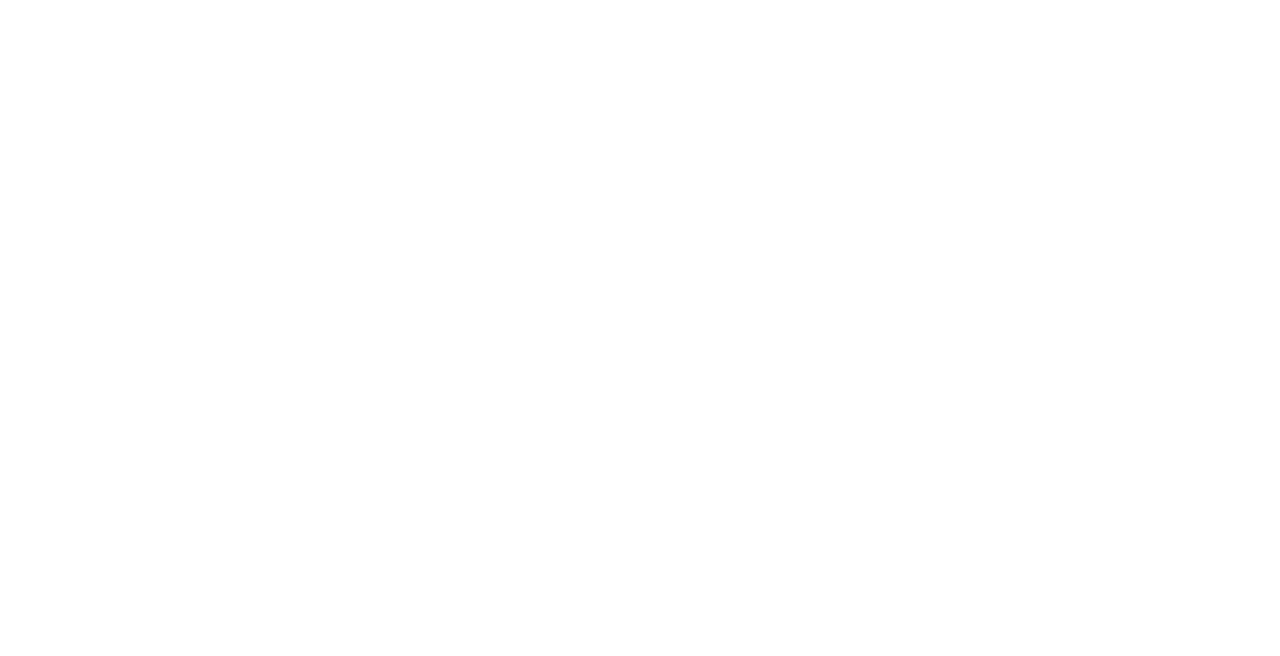
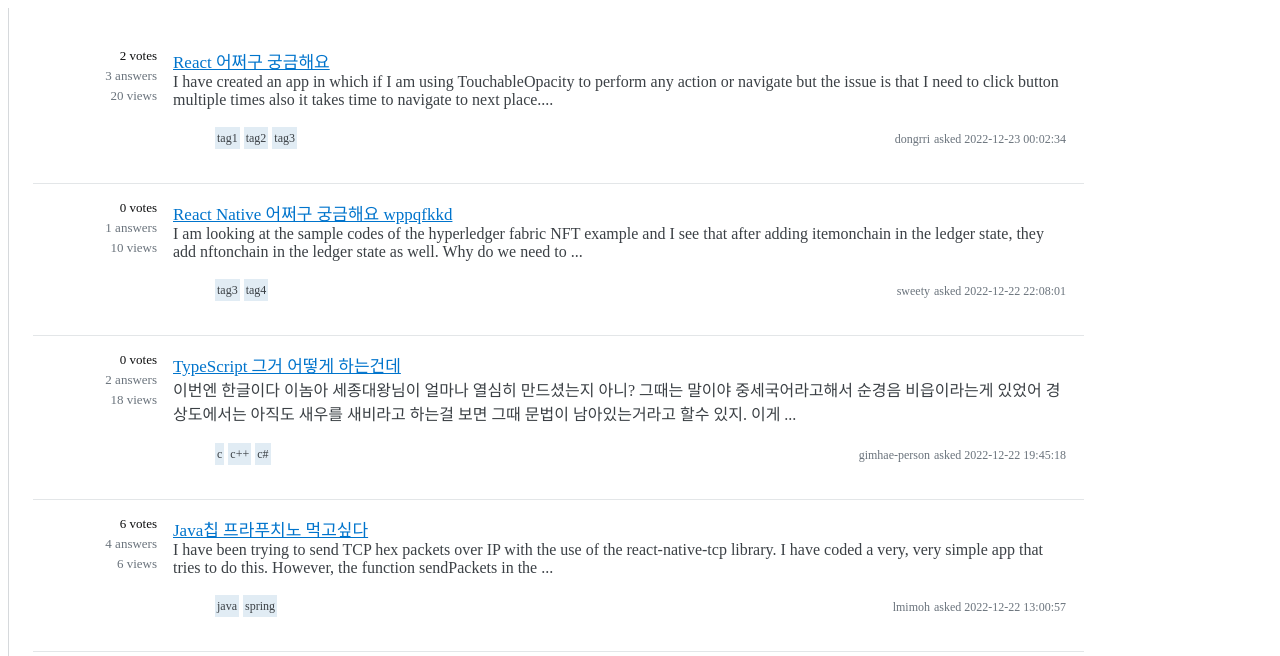
Before and after one commit to codestates-seb/seb41_pre_026, a React (Create React App) app in the folder client/: page / in a window 1280 px wide. Shown: the top 656 px of the page. Built offline with nearby package versions, Linux system fonts and the light colour scheme.

Commit message:
feat : Questions / Question 컴포넌트 구현

```diff
--- a/client/src/App.js
+++ b/client/src/App.js
@@ -8,9 +8,7 @@
   //   method: "GET",
   //   body: "",
   // };
-
   // console.log(useRequest(url, option));
-
   return (
     <BrowserRouter>
       <Routes>
@@ -19,5 +17,4 @@
     </BrowserRouter>
   );
 }
-
 export default App;
--- /dev/null
+++ b/client/src/Assets/questionsData.js
@@ -0,0 +1,50 @@
+export const data = [
+  {
+    id: 1,
+    vote: 2,
+    answerCount: 3,
+    view: 20,
+    title: "React 어쩌구 궁금해요",
+    excerpt:
+      "I have created an app in which if I am using TouchableOpacity to perform any action or navigate but the issue is that I need to click button multiple times also it takes time to navigate to next place....",
+    tags: ["tag1", "tag2", "tag3"],
+    mid: "dongrri",
+    createdAt: "2022-12-23 00:02:34",
+  },
+  {
+    id: 2,
+    vote: 0,
+    answerCount: 1,
+    view: 10,
+    title: "React Native 어쩌구 궁금해요 wppqfkkd",
+    excerpt:
+      "I am looking at the sample codes of the hyperledger fabric NFT example and I see that after adding itemonchain in the ledger state, they add nftonchain in the ledger state as well. Why do we need to ...",
+    tags: ["tag3", "tag4"],
+    mid: "sweety",
+    createdAt: "2022-12-22 22:08:01",
+  },
+  {
+    id: 3,
+    vote: 0,
+    answerCount: 2,
+    view: 18,
+    title: "TypeScript 그거 어떻게 하는건데",
+    excerpt:
+      "이번엔 한글이다 이놈아 세종대왕님이 얼마나 열심히 만드셨는지 아니? 그때는 말이야 중세국어라고해서 순경음 비읍이라는게 있었어 경상도에서는 아직도 새우를 새비라고 하는걸 보면 그때 문법이 남아있는거라고 할수 있지. 이게 ...",
+    tags: ["c", "c++", "c#"],
+    mid: "gimhae-person",
+    createdAt: "2022-12-22 19:45:18",
+  },
+  {
+    id: 4,
+    vote: 6,
+    answerCount: 4,
+    view: 6,
+    title: "Java칩 프라푸치노 먹고싶다",
+    excerpt:
+      "I have been trying to send TCP hex packets over IP with the use of the react-native-tcp library. I have coded a very, very simple app that tries to do this. However, the function sendPackets in the ...",
+    tags: ["java", "spring"],
+    mid: "lmimoh",
+    createdAt: "2022-12-22 13:00:57",
+  },
+];
--- a/client/src/Components/Questions/Question.js
+++ b/client/src/Components/Questions/Question.js
@@ -1,5 +1,122 @@
-function Question() {
-  return <></>;
+import styled from "styled-components";
+
+const QuestionContainer = styled.div`
+  position: relative;
+  width: auto;
+  display: flex;
+  border-bottom: 1px solid #e3e6e8;
+  padding: 16px;
+`;
+
+const SummaryStats = styled.div`
+  gap: 4px;
+  margin-right: 16px;
+  margin-bottom: 4px;
+  width: 108px;
+  display: flex;
+  flex-direction: column;
+  flex-shrink: 0;
+  flex-wrap: wrap;
+  align-items: flex-end;
+  font-size: 13px;
+  color: #6a737c;
+  .stats-item-vote {
+    color: #0c0d0e;
+  }
+`;
+
+const SummaryContent = styled.div`
+  flex-grow: 1;
+  max-width: 100%;
+  a {
+    font-size: 17px;
+    color: #0074cc;
+  }
+  div {
+    fonst-size: 13px;
+    color: #3b4045;
+    margin: -2, 0, 8;
+  }
+`;
+
+const Info = styled.div`
+  display: flex;
+  align-items: center;
+  justify-content: space-between;
+  flex-wrap: wrap;
+  column-gap: 6px;
+  row-gap: 8px;
+
+  .content-item-tags {
+    display: flex;
+    flex-wrap: wrap;
+    gap: 4px;
+  }
+  ul {
+    flex-direction: row;
+    line-height: 18px;
+    float: left;
+  }
+  li {
+    list-style: none !important;
+    display: inline-block;
+    font-size: 12px;
+    margin: 2px;
+    padding: 2px;
+    border-box:
+    color: #39739d;
+    background-color: #e1ecf4;
+  }
+
+  .content-item-profile{
+    flex-wrap: wrap;
+    margin-left: auto;
+    justify-content: flex-end;
+  }
+
+  span{
+    margin: 2px;
+    font-size: 12px;
+    color: #6a737c;
+  }
+`;
+
+function Question({ question, id }) {
+  return (
+    <QuestionContainer>
+      <SummaryStats>
+        <div className="stats-item-vote">
+          <span>{question.vote} </span>
+          <span>votes</span>
+        </div>
+        <div>
+          <span>{question.answerCount} </span>
+          <span>answers</span>
+        </div>
+        <div>
+          <span>{question.view} </span>
+          <span>views</span>
+        </div>
+      </SummaryStats>
+      <SummaryContent key={question.id}>
+        <a href="/">{question.title}</a>
+        <div>{question.excerpt}</div>
+        <Info>
+          <div className="content-item-tags">
+            <ul>
+              {question.tags.map((tag, idx) => (
+                <li key={idx}>{tag}</li>
+              ))}
+            </ul>
+          </div>
+          <div className="content-item-profile">
+            <span>{question.mid}</span>
+            <span>asked {question.createdAt}</span>
+          </div>
+        </Info>
+      </SummaryContent>
+    </QuestionContainer>
+  );
 }
 
 export default Question;
--- a/client/src/Pages/Questions.js
+++ b/client/src/Pages/Questions.js
@@ -1,11 +1,39 @@
+import { useEffect, useState } from "react";
 import Header from "../Components/Questions/Header";
 import Question from "../Components/Questions/Question";
+import styled from "styled-components";
+import { data } from "../Assets/questionsData";
+
+const QuestionListContainer = styled.div`
+  width: calc(100% - 164px);
+  bacground-color: #ffffff;
+  border-radius: 0;
+  border: 1px solid #d6d9dc;
+  border-top-width: 0;
+  border-bottom-width: 0;
+  border-left-width: 1px;
+  border-right-width: 0;
+  padding: 24px;
+  box-sizing: border-box;
+}
+`;
 
 function Questions() {
+  const [questions, setQuestions] = useState(null);
+
+  useEffect(() => {
+    setQuestions(data);
+  }, []);
   return (
     <>
       <Header />
-      <Question />
+      <QuestionListContainer>
+        {questions
+          ? questions.map((question, idx) => (
+              <Question key={idx} question={question} />
+            ))
+          : null}
+      </QuestionListContainer>
     </>
   );
 }
```
Also changed, not shown: client/src/.eslintrc.json.
